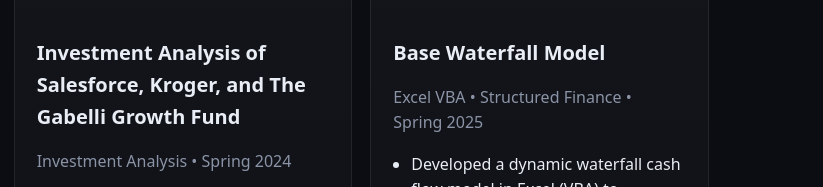
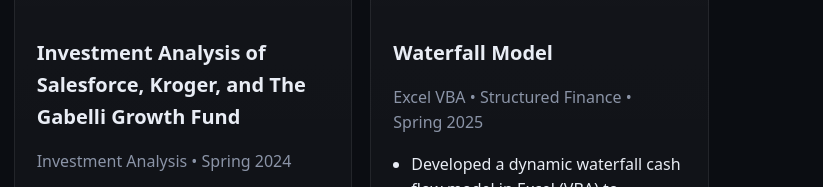
Before and after one commit to jpaolo1/jpaolo1.github.io, a plain HTML site: page index.html in a window 1280 px wide. Shown: the part 3362-3549 px from the top of the page, 457-1280 px from the left. Drawn offline with Linux system fonts and the light colour scheme.

Commit message:
Update project title and image alt text

```diff
--- a/index.html
+++ b/index.html
@@ -399,16 +399,16 @@
       </div>
     </div>
 
-<!-- Base Waterfall Model Project -->
+<!-- Waterfall Model Project -->
 <div class="card" style="padding:0; overflow:hidden;">
   <img
     src="Greystone.png"
-    alt="Excel Base Waterfall Model"
+    alt="Excel Waterfall Model"
     loading="lazy"
     style="width:100%; height:160px; display:block; object-fit:contain; background:#fff; border-top-left-radius:18px; border-top-right-radius:18px"
     onerror="this.style.display='none'">
   <div style="padding:22px;">
-    <h3>Base Waterfall Model</h3>
+    <h3>Waterfall Model</h3>
     <p class="muted">Excel VBA • Structured Finance • Spring&nbsp;2025</p>
     <ul>
       <li>Developed a dynamic waterfall cash flow model in Excel (VBA) to simulate RMBS/ABS tranche distributions.</li>
```
